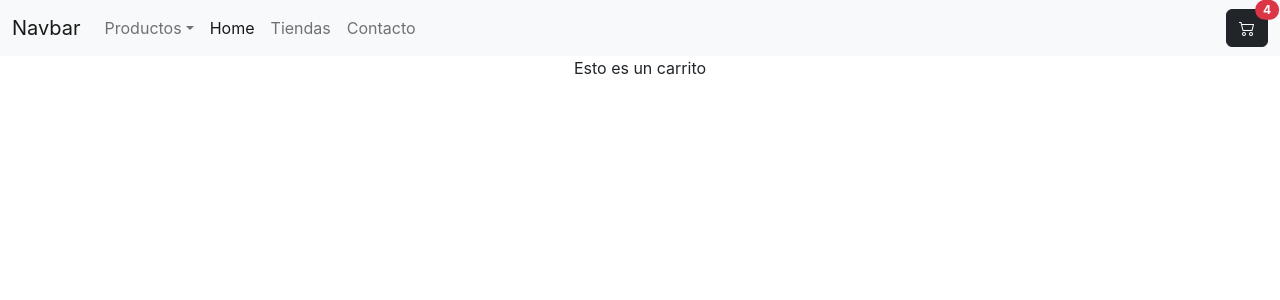
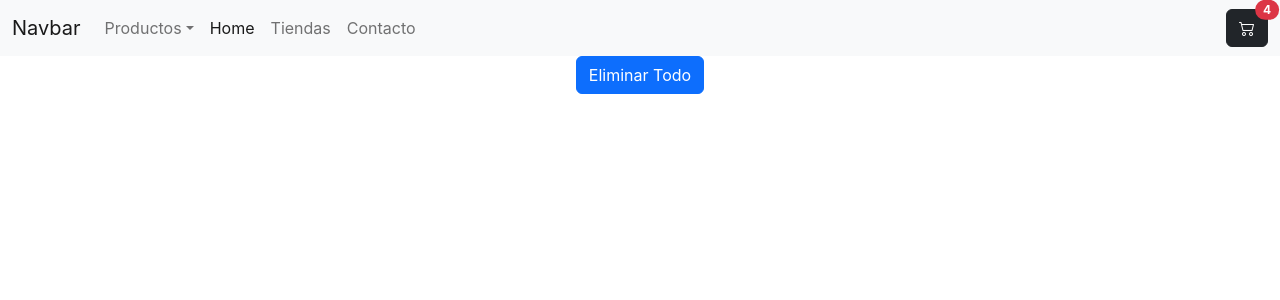
Before and after one commit to ElGuiChe/ReactECommerce, a React (Create React App) app: page /Carrito in a window 1280 px wide. Shown: the top 300 px of the page. Built offline with nearby package versions, Linux system fonts and the light colour scheme.

Commit message:
Se agrega las funcionalidades del cart

```diff
--- a/src/App.js
+++ b/src/App.js
@@ -8,10 +8,12 @@ import ProductDetailContainer from "./components/ProductDetailContainer/ProductD
 import Producto from "./components/Pages/Producto/Producto"
 import CategoryDetailContainer from "./components/Pages/CategoryDetailContainer/CategoryDetailContainer";
 import Carrito from "./components/Pages/Carrito/Carrito";
+import CartCustomContext from "./components/Context/CartContext";
 
 function App() {
   return (
     <div className="App">
+        <CartCustomContext>
           <Nav/>
             <Routes>
             <Route path='/' element={<ItemListContainer/>}/>
@@ -22,6 +24,7 @@ function App() {
             <Route path="/Categoria/:id" element={<CategoryDetailContainer/>}/>
             <Route path="/Carrito" element={<Carrito/>}/>
             </Routes>
+        </CartCustomContext>
     </div>
   );
 }
--- /dev/null
+++ b/src/components/Context/CartContext.js
@@ -0,0 +1,43 @@
+import React, { useState } from "react";
+
+export const CartContext = React.createContext([]);
+
+export default function CartCustomContext({ children }) {
+  const [cart, setCart] = useState([]);
+
+  const addCartItem = (item) => {
+    const itemInCart = cart.find((itemInCart) => itemInCart.id === item.id);
+    if (itemInCart) {
+      const newCart = cart.map((itemInCart) => {
+        if (itemInCart.id === item.id) {
+          return {
+            ...itemInCart,
+            quantity: itemInCart.quantity + item.quantity,
+          };
+        } else {
+          return itemInCart;
+        }
+      });
+      setCart(newCart);
+    } else {
+      setCart([...cart, item]);
+    }
+    //console.log("elementos del carrito ", cart)
+  };
+
+  const removeCartItem = (id) => {
+    setCart(cart.filter((item) => item.id !== id));
+  };
+
+  const clearCart = () => {
+    setCart([]);
+  };
+
+  return (
+    <CartContext.Provider
+      value={{ addCartItem, removeCartItem, clearCart, cart }}
+    >
+      {children}
+    </CartContext.Provider>
+  );
+}
--- a/src/components/Item/Item.js
+++ b/src/components/Item/Item.js
@@ -1,10 +1,10 @@
 import React from "react";
 import { Link } from "react-router-dom";
 
-function Item({ category, id, img, description, price, title }) {
+function Item({ category, id, image, description, price, title }) {
   return (
     <div className="card" Style="width: 18rem;">
-      <img src={img} className="card-img-top" id={id} alt="..." />
+      <img src={image} className="card-img-top" id={id} alt="..." />
       <div className="card-body">
         <h5 className="card-title">{title}</h5>
 
--- a/src/components/ItemCount/ItemCount.js
+++ b/src/components/ItemCount/ItemCount.js
@@ -1,5 +1,6 @@
-import React from "react";
+import React, { useContext } from "react";
 import { useState } from "react";
+import { CartContext } from "../Context/CartContext";
 
 let estilo = {
   ancho: "width:100px",
@@ -21,7 +22,12 @@ export default function Contador({onAddItemsToCart}) {
   function onAdd() {
     console.log(contador);
     onAddItemsToCart(contador);
+    addToCart();
   }
+
+  //Funciones del CartContext
+
+  const {addToCart} = useContext(CartContext);
 
   return (
     <div class="container">
@@ -38,7 +44,10 @@ export default function Contador({onAddItemsToCart}) {
           <i class="bi bi-plus"></i>
         </button>
       </div>
-      <button onClick={onAdd} type="button" class="btn btn-primary">
+      <button onClick={()=>{
+        onAdd();
+        }}
+        type="button" class="btn btn-primary">
         Agregar al carrito
       </button>
     </div>
--- a/src/components/ItemList/ItemList.js
+++ b/src/components/ItemList/ItemList.js
@@ -6,13 +6,13 @@ export default function ItemList({ productList }) {
       <div className="row">
         {productList.map((product) => {
           return (
-            <Item
-              category={product.category}
+            <Item {...product}
+              /*category={product.category}
               id={product.id}
               img={product.image}
               description={product.description}
               price={product.price}
-              title={product.title}
+              title={product.title}*/
             />
           );
         })}
--- a/src/components/ItemListContainer.js
+++ b/src/components/ItemListContainer.js
@@ -9,7 +9,7 @@ function ItemListContainer() {
       try {
         let response = await fetch("https://fakestoreapi.com/products");
         let data = await response.json();
-        console.log(data);
+        //console.log(data);
         setProducts(data);
       } catch (error) {
         console.log(error);
--- a/src/components/Pages/Carrito/Carrito.js
+++ b/src/components/Pages/Carrito/Carrito.js
@@ -1,5 +1,43 @@
-export default function Carrito (){
-    return(
-<div>Esto es un carrito</div>
-    )
+import React, { useContext } from "react";
+import { CartContext } from "../../Context/CartContext";
+
+const estilo ={
+    ancho: "width:100px",
+};
+
+export default function Carrito(){
+
+    const {removeCartItem, clearCart, cart} = useContext(CartContext)
+    console.log (cart)
+
+
+    return (
+        <div className="container">
+            <div className="row">
+                {cart.map((item) => {
+                    return (
+                        <>
+                        <img src={item.image} Style={estilo.ancho}/>
+                        <div>{`Nombre: ${item.title} ID: ${item.id} Cantidad: ${item.quantity} Precio: ${item.price}`}
+                        <button
+                        onClick={()=> removeCartItem(item.id)}
+                        type="button"
+                        class="btn btn-primary"
+                        >
+                        <i class="bi bi-trash3"></i>
+                        </button>
+                        </div>
+                    </>
+                )}
+
+                )}
+            </div>
+            <button
+                        onClick={()=> clearCart()}
+                        type="button"
+                        class="btn btn-primary"
+                        >
+                        Eliminar Todo
+                        </button>
+        </div>)
 }
--- a/src/components/Pages/CategoryDetailContainer/CategoryDetailContainer.js
+++ b/src/components/Pages/CategoryDetailContainer/CategoryDetailContainer.js
@@ -2,7 +2,7 @@ import React, { useEffect, useState } from "react";
 import ItemList from "../../ItemList/ItemList";
 import { useParams } from 'react-router-dom'
 
-function ItemListContainer() {
+export default function ItemListContainer() {
 
   const [products, setProducts] = useState([]);
 
@@ -22,7 +22,7 @@ function ItemListContainer() {
     }
 
     callProducts();
-  }, [products]);
+  }, [id]);
 
   return (
     <div className="container">
@@ -32,5 +32,3 @@ function ItemListContainer() {
     </div>
   );
 }
-
-export default ItemListContainer;
--- a/src/components/ProductDetail/ProductDetail.js
+++ b/src/components/ProductDetail/ProductDetail.js
@@ -1,18 +1,28 @@
 //import ProductDetailContainer from "../ProductDetailContainer/ProductDetailContainer";
 import Contador from "../ItemCount/ItemCount";
-import { useState } from "react";
+import { useContext, useState } from "react";
 import { Link } from "react-router-dom";
+import {CartContext} from "../Context/CartContext"
 
-export default function ProductDetail ({ title , description, image}) {
+export default function ProductDetail ({ title , description, image, id, price}) {
+
+  //Uso del Context
+const {addCartItem} = useContext(CartContext)
+//
 
   //
   const [productAddedToCard, setProductAddedToCard] = useState(false);
   const onAdd = (quantityToAdd) => {
+    //Props enviadas al context
+    addCartItem({id, title, image, price, quantity: quantityToAdd})
+    //
     console.log(quantityToAdd);
     setProductAddedToCard(true);
 };
 
 //
+
+
 
   return (
       <div className="container">
--- a/src/components/ProductDetailContainer/ProductDetailContainer.js
+++ b/src/components/ProductDetailContainer/ProductDetailContainer.js
@@ -1,14 +1,14 @@
 import { useParams } from 'react-router-dom'
-import { useEffect, useState} from "react";
+import React, { useEffect, useState} from "react";
 import ProductDetail from '../ProductDetail/ProductDetail';
 
 export default function ProductDetailContainer() {
 
 //
-   const [user, setUser] = useState({});
+   const [product, setProduct] = useState({});
 //
     const { id } = useParams();
-    console.log(id)
+    //console.log(id)
 
     useEffect(() => {
       async function callDetail() {
@@ -16,10 +16,10 @@ export default function ProductDetailContainer() {
           let response = await fetch(`https://fakestoreapi.com/products/${id}`);
           let data = await response.json();
           //
-          setUser(data)
+          setProduct(data)
           //
 
-          console.log(data)
+          //console.log(data)
         } catch (error) {
           console.log(error);
         }
@@ -31,7 +31,7 @@ export default function ProductDetailContainer() {
 
       //ultimo
       <div>
-        <ProductDetail {...user} />
+        <ProductDetail {...product} />
       </div>
       //ultimo
     );
```
Lines whose indentation alone changed are shown as unchanged.
